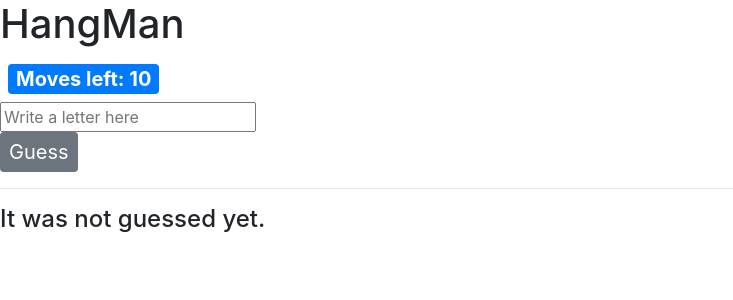
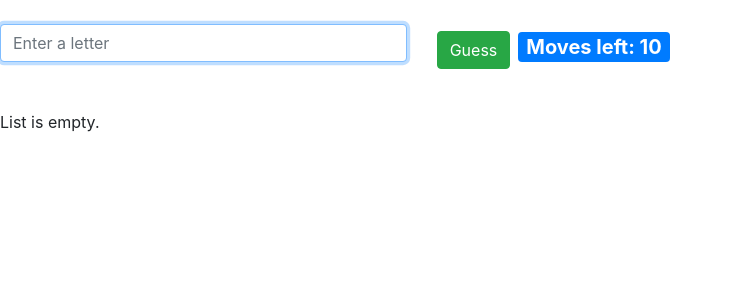
Before and after one commit to Juosir14/Hangman_JS, a React (Create React App) app in the folder react-app/: page / in a window 1280 px wide. Shown: the top 300 px of the page, without its empty margins (0-733 px from the left). Built offline with nearby package versions, Linux system fonts and the light colour scheme.

Commit message:
Input handler

```diff
--- a/react-app/src/components/counter.jsx
+++ b/react-app/src/components/counter.jsx
@@ -3,7 +3,7 @@ import React, { Component } from "react";
 const initialState = {
   count: 10,
   letters: [],
-  example: "",
+  example: "a",
   letterError: "",
   //image: "https://picsum.photos/200",
   //address:{
@@ -54,9 +54,10 @@ class Counter extends Component {
 
   validate = () => {
     let letterError = "";
+
     if (
       !this.state.example.match(/[a-z]/i) ||
-      this.state.example.match(/[A-Z]/i)
+      !this.state.example.match(/[A-Z]/i)
     ) {
       letterError = "it is not a letter!";
     }
@@ -122,6 +123,7 @@ class Counter extends Component {
         >
           {this.formatButton()}
         </button>
+
         <hr></hr>
         {this.renderLetters()}
       </React.Fragment>
--- /dev/null
+++ b/react-app/src/components/hangMan.jsx
@@ -0,0 +1,191 @@
+import React, { Component } from "react";
+import ReactDOM from "react-dom";
+
+class HangMan extends Component {
+  //state = initialState;
+
+  constructor(props) {
+    super();
+
+    this.state = {
+      people: [],
+      errorMsg: "",
+      count: 10,
+    };
+
+    this.handleClick = this.handleClick.bind(this);
+  }
+
+  handleClick() {
+    let letterError = this.validate();
+    if (!letterError) {
+      this.count();
+      if (this.state.people.length < 10) {
+        this.setState({
+          people: this.state.people.concat(this.letterTextinput.value),
+          errorMsg: null,
+        });
+      }
+    } else {
+      if (this.state.people.length > 9) {
+        this.count();
+        this.setState({
+          errorMsg: null,
+        });
+      } else {
+        this.setState({
+          errorMsg: letterError,
+        });
+      }
+    }
+
+    console.log(this.state);
+  }
+
+  validate() {
+    let letterError = "";
+    if (this.letterTextinput.value.length === 0) {
+      letterError = "It can not be empty!";
+    } else if (
+      this.letterTextinput.value.length !== 1 &&
+      this.letterTextinput.value !== 0
+    ) {
+      letterError = "It is to long!";
+    } else if (!this.letterTextinput.value.match(/[a-z]/i)) {
+      letterError = "It is not a letter!";
+    } else if (this.checkLetter()) {
+      letterError = "This letter already guessed.";
+    } else {
+      //siuncia, kad good
+      return letterError;
+    }
+
+    //siuncia errora
+    return letterError;
+  }
+
+  checkLetter() {
+    for (var i = 0; i < this.state.people.length; i++) {
+      //console.log(this.state.people[i]);
+      if (this.state.people[i] === this.letterTextinput.value) {
+        return true;
+      }
+    }
+    return false;
+  }
+
+  count() {
+    console.log("Guess added. Left: ", this.state.count);
+    this.setState({ count: this.state.count - 1 });
+    if (this.state.count < 1) {
+      window.location.reload(false);
+    }
+  }
+
+  componentDidMount() {
+    ReactDOM.findDOMNode(this.letterTextinput).focus();
+  }
+
+  componentDidUpdate() {
+    this.letterTextinput.value = "";
+    ReactDOM.findDOMNode(this.letterTextinput).focus();
+  }
+
+  render() {
+    let letters = this.state.people.map((letter) => {
+      return <li key={letter}>{letter}</li>;
+    });
+    return (
+      <div>
+        <div className="row">
+          <div className="col-md-4 col-md-offset-2">
+            <br />
+
+            <input
+              type="text"
+              placeholder="Enter a letter"
+              ref={(ref) => (this.letterTextinput = ref)}
+              className="form-control"
+            />
+            <div style={{ fontSize: 12, color: "red" }}>
+              {this.state.errorMsg}
+            </div>
+          </div>
+          <div className="col-md-4">
+            <br />
+            <button
+              type="button"
+              className="btn btn-success"
+              onClick={this.handleClick}
+            >
+              {this.formatButton()}
+            </button>
+            <span style={{ fontSize: 20 }} className={this.getBadgeClasses()}>
+              {this.formatCount()}
+            </span>
+          </div>
+          <br />
+        </div>
+        <div>
+          <div className="col-md-4 col-md-offset-2">
+            <ol>{letters}</ol>
+          </div>
+        </div>
+        <br />
+        <ListCountInfo count={this.state.people.length} />
+      </div>
+    );
+  }
+
+  formatButton() {
+    //const { count } = this.state;
+    let btn;
+    if (this.state.count === 0) {
+      btn = "Restart";
+    } else btn = "Guess";
+    return btn;
+  }
+
+  formatCount() {
+    const { count } = this.state;
+    //const zer = <h1>Zero</h1>;
+    let zer = "Moves left: ";
+    zer += this.state.count;
+    if (this.state.count < 1) {
+      return "Lost";
+    }
+    return zer;
+  }
+
+  getBadgeClasses() {
+    let classes = "badge m-2 badge-";
+    classes += this.state.count < 4 ? "warning" : "primary";
+    return classes;
+  }
+
+  //
+}
+
+class ListCountInfo extends React.Component {
+  render() {
+    if (this.props.count === 0) {
+      return (
+        <div className="row">
+          <div className="col-md-4 col-md-offset-2">
+            <p>List is empty.</p>
+          </div>
+        </div>
+      );
+    } else {
+      return (
+        <div className="row">
+          <div className="col-md-4 col-md-offset-2">
+            <p>There are {this.props.count} letters on the list</p>
+          </div>
+        </div>
+      );
+    }
+  }
+}
+
+export default HangMan;
--- a/react-app/src/index.js
+++ b/react-app/src/index.js
@@ -6,11 +6,13 @@ import reportWebVitals from "./reportWebVitals";
 import "bootstrap/dist/css/bootstrap.css";
 
 import Counter from "./components/counter";
+import HangMan from "./components/hangMan";
 
 ReactDOM.render(
   <React.StrictMode>
-    <Counter />
+    <HangMan />
   </React.StrictMode>,
+
   document.getElementById("root")
 );
 
```
Also changed, not shown: 1 other file (tests, documents, lock files or other folders).
